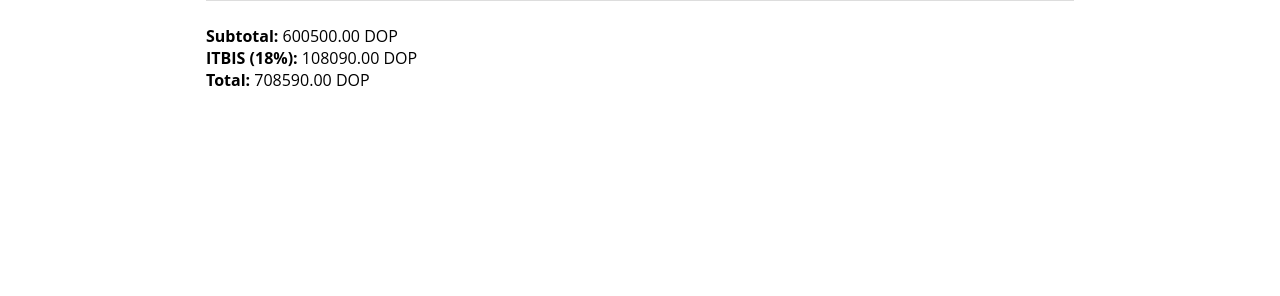
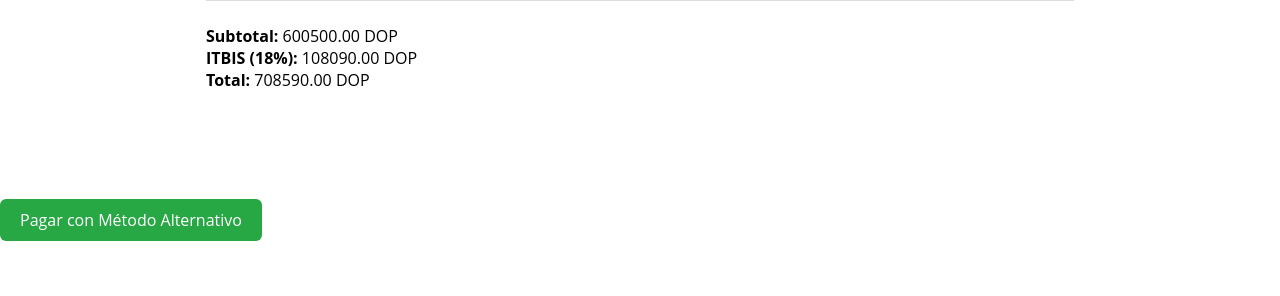
Before and after one commit to ana0066/Distribuidora_Lorenzo, a PHP site: page /Distribuidora_Lorenzo/html/checkout.php in a window 1280 px wide. Shown: the part 464-760 px from the top of the page. Run offline with PHP 8.4, Linux system fonts and the light colour scheme; a user stored in the database is signed in; data comes from the database, SQL or seed files in the repository; some libraries are stand-ins or nearby versions.

Commit message:
revisa el pago

```diff
--- a/css/checkout.css
+++ b/css/checkout.css
@@ -148,3 +148,21 @@
         padding: 0.5rem;
     }
 }
+
+
+
+.btn-pago-ficticio {
+    background-color: #28a745;
+    color: white;
+    padding: 10px 20px;
+    font-size: 1rem;
+    border: none;
+    border-radius: 6px;
+    margin-top: 20px;
+    cursor: pointer;
+    transition: background-color 0.3s;
+  }
+
+  .btn-pago-ficticio:hover {
+    background-color: #218838;
+  }
--- a/html/checkout.php
+++ b/html/checkout.php
@@ -253,6 +253,9 @@ paypal.Buttons({
 
 }).render('#paypal-button-container');
 </script>
+<button id="pago-ficticio" class="btn-pago-ficticio">Pagar con Método Alternativo</button>
+<div id="paypal-button-container"></div>
+<script src="../js/checkout.js"></script>
 
 </body>
 </html>
--- a/js/checkout.js
+++ b/js/checkout.js
@@ -102,3 +102,31 @@ function initializePayPalButtons(total) {
     }
   }).render('#paypal-button-container');
 }
+
+
+
+
+
+document.getElementById('pago-ficticio').addEventListener('click', () => {
+  // Validar existencia antes de proceder
+  fetch('', {
+    method: 'POST',
+    headers: { 'Content-Type': 'application/x-www-form-urlencoded' },
+    body: 'action=pagar'
+  })
+  .then(res => res.text())
+  .then(response => {
+    if (response === 'ok') {
+      // Vaciar el carrito
+      fetch('', {
+        method: 'POST',
+        headers: { 'Content-Type': 'application/x-www-form-urlencoded' },
+        body: 'action=vaciar'
+      }).then(() => {
+        window.location.href = '../html/gracias.php';
+      });
+    } else {
+      alert('Hubo un problema al procesar el pago. Verifica el stock.');
+    }
+  });
+});
```
